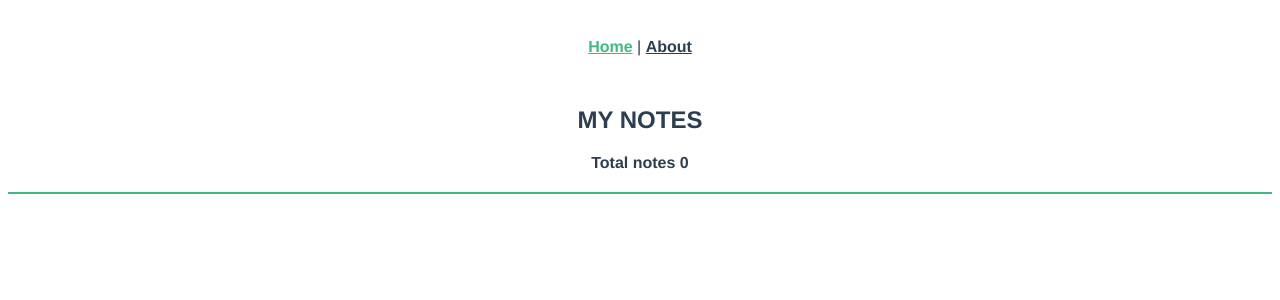
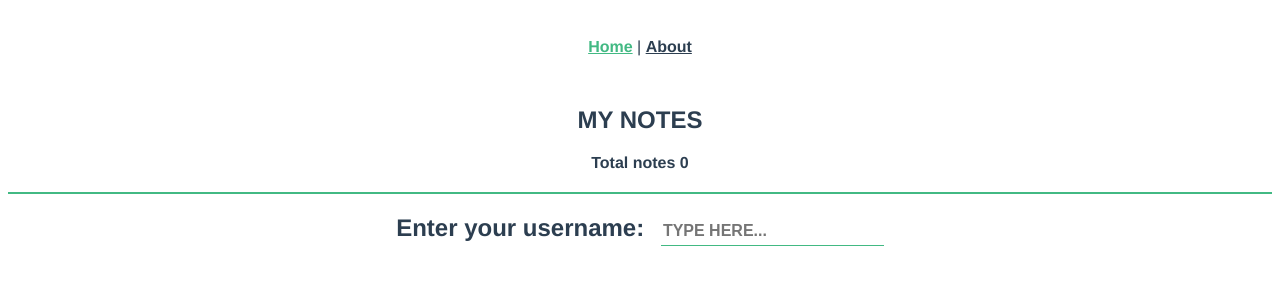
Before and after one commit to IlyaKrapivnoy/vue-note-app, a Vue app: page /#/ in a window 1280 px wide. Shown: the top 300 px of the page. Built offline with nearby package versions, Linux system fonts and the light colour scheme.

Commit message:
add username to localStorage

```diff
--- a/src/views/HomeView.vue
+++ b/src/views/HomeView.vue
@@ -4,13 +4,28 @@
       <h1>My Notes</h1>
       <span class="top-section_counter">Total notes {{ notesCounter }}</span>
     </section>
+    <section class="greeting">
+      <h2 class="title">
+        Enter your username:
+        <input type="text" placeholder="Type here..." v-model="userName" />
+      </h2>
+    </section>
   </main>
 </template>
 
 <script setup>
-import { ref } from "vue";
+import { onMounted, ref, watch } from "vue";
 
 const notesCounter = ref(0);
+const userName = ref("");
+
+watch(userName, (newVal) => {
+  localStorage.setItem("userName", newVal);
+});
+
+onMounted(() => {
+  userName.value = localStorage.getItem("userName") || "";
+});
 </script>
 
 <style scoped lang="scss">
@@ -27,4 +42,17 @@ const notesCounter = ref(0);
     font-weight: 800;
   }
 }
+
+.greeting {
+  input {
+    margin-left: 10px;
+    font-size: 16px;
+    font-weight: 700;
+    text-transform: uppercase;
+    border: none;
+    border-bottom: 1px solid #42b983;
+    padding-bottom: 5px;
+    outline: none;
+  }
+}
 </style>
```
